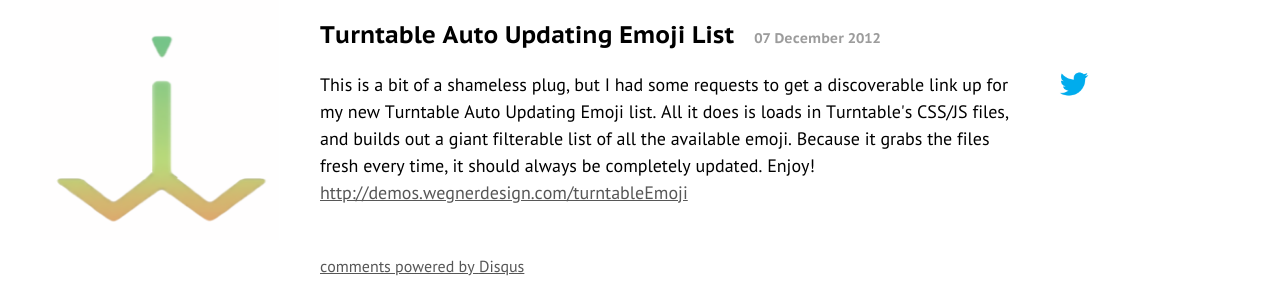
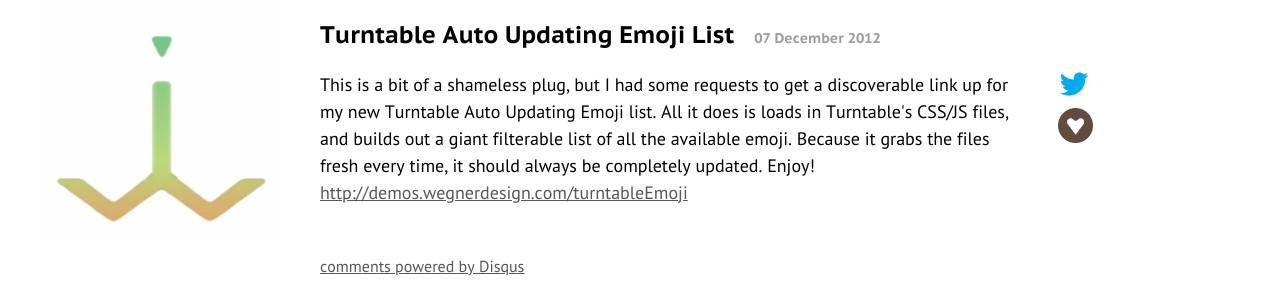
Before and after one commit to josephwegner/josephwegner.github.com, a Jekyll site: the page built from _posts/2012-12-07-turntable-auto-updating-emoji-list.html, in a window 1280 px wide. Shown: the top 298 px of the page. Built offline with Jekyll 4.4.1, drawn with Linux system fonts in a browser that asks for light colours; Markdown is read by kramdown in place of the engine named in the settings; comment, search, counter and statistics services are not loaded.

Commit message:
Add gittip link to blog posts

```diff
--- a/_layouts/post.html
+++ b/_layouts/post.html
@@ -48,6 +48,7 @@
     <div id="body">{{ content }}</div>
     <div id="socialColumn">
       <div class='tweet'><a target="_blank" href="#"></a></div>
+      <div class="gittip"><a target="_blank" href="https://www.gittip.com/josephwegner/"></a></div>
     </div>
     <div id="disqus_thread" style="width: 75%; margin-top: 50px;"></div>
     <script type="text/javascript">
--- a/stylesheets/blog.css
+++ b/stylesheets/blog.css
@@ -180,23 +180,41 @@ pre code {
 	height: 100%;
 }
 
-.tweet {
+#socialColumn div {
 	display: block;
+	height: 35px;
+	width: 35px;
+	background-size: contain;
+	cursor: pointer;
+	transition: background-size .2s, height .2s, width .2s, top .2s, left .2s;
+	-webkit-transition: background-size .2s, height .2s, width .2s, top .2s, left .2s;
+	-moz-transition: background-size .2s, height .2s, width .2s, top .2s, left .2s;
+	-o-transition: background-size .2s, height .2s, width .2s, top .2s, left .2s;
+	-ms-transition: background-size .2s, height .2s, width .2s, top .2s, left .2s;
+	position: relative;
+	top: 0;
+	left: 0;
+
+}
+
+#socialColumn div.tweet {
 	height: 48px;
 	width: 48px;
 	background-image: url("../images/twitter.png");
-	background-size: 48px 48px;
-	cursor: pointer;
-	-webkit-transition: background-size .2s, height .2s, width .2s, top .2s, left .2s;
-	position: relative;
-	top: 0;
-	left: 0;
 }
 
-.tweet:hover {
-	background-size: 60px 60px;
+#socialColumn div.gittip {
+	background-image: url("../images/gittip.png");
+	position: relative;
+	left: 8px;
+}
+
+#socialColumn div:hover {
 	height: 60px;
 	width: 60px;
+}
+
+#socialColumn .twitter:hover {
 	top: -6px;
 	left: -6px;
 }
@@ -205,10 +223,17 @@ pre code {
 	#socialColumn {
 		position: static;
 		width: 75%;
+		text-align: center;
 	}
 
-	#socialColumn .tweet {
+	#socialColumn div {
 		margin: auto;
+		display: inline-block;
+	}
+
+	#socialColumn .gittip {
+		left: auto;
+		top: -8px;
 	}
 }
 
@@ -216,9 +241,16 @@ pre code {
 	#socialColumn {
 		position: static;
 		width: 75%;
+		text-align: center;
 	}
 
-	#socialColumn .tweet {
+	#socialColumn div {
 		margin: auto;
+		display: inline-block;
+	}
+
+	#socialColumn .gittip {
+		left: auto;
+		top: -8px;
 	}
 }
```
Also changed, not shown: images/gittip.png (added).
